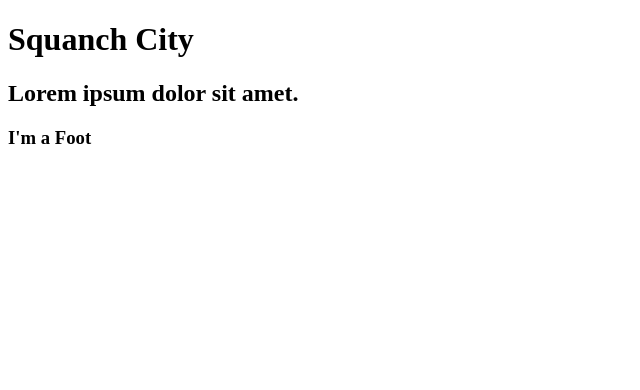
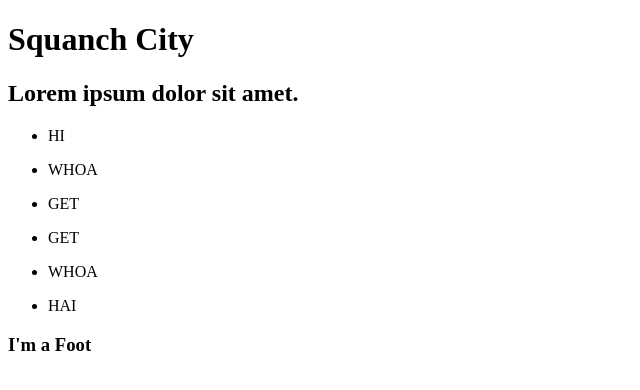
Before and after one commit to KylMoore/gitBranchingPRACTICE, a plain HTML site: page index.html in a window 1280 px wide. Shown: the whole page, without its empty margins (0-640 px from the left). Drawn offline with Linux system fonts and the light colour scheme.

Commit message:
featureSection first commit

```diff
--- a/index.html
+++ b/index.html
@@ -15,6 +15,29 @@
     <h2>Lorem ipsum dolor sit amet.</h2>
   </header>
 
+  <section>
+    <ul>
+      <li>
+        <p>HI</p>
+      </li>
+      <li>
+        <p>WHOA</p>
+      </li>
+      <li>
+        <p>GET</p>
+      </li>
+      <li>
+        <p>GET</p>
+      </li>
+      <li>
+        <p>WHOA</p>
+      </li>
+      <li>
+        <p>HAI</p>
+      </li>
+    </ul>
+  </section>
+
 </body>
 
 <footer>
```
